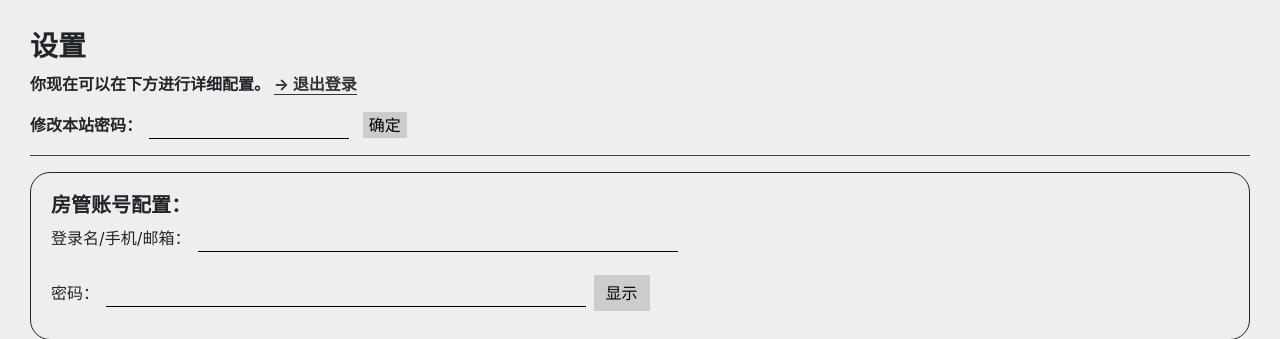
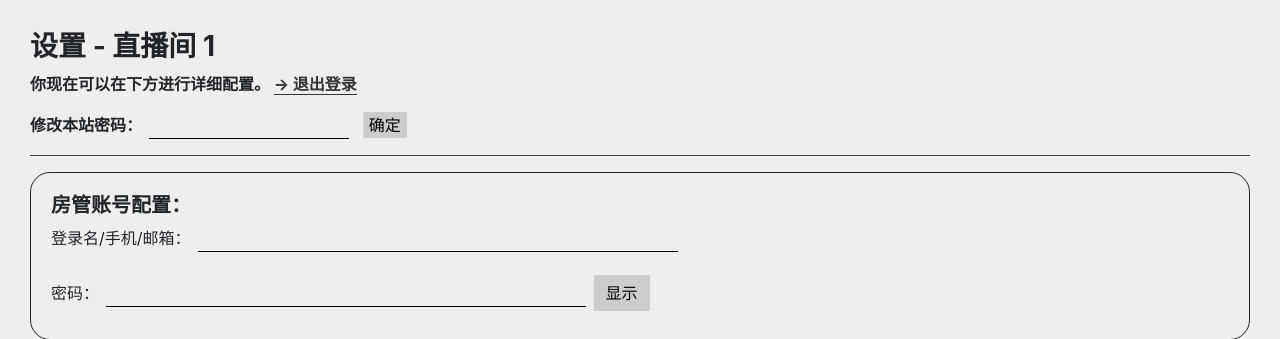
Before and after one commit to cl-ei/stormgift, a Python web app: template website/templates/dxj_settings.html in a window 1280 px wide. Shown: the top 339 px of the page. Run offline with Jinja, Linux system fonts and the light colour scheme; the template is opened without the code that fills it: most values are stand-ins (such as "Sample title", 1, 10 or a date in 2020); some libraries are stand-ins or nearby versions.

Commit message:
update website.

```diff
--- a/website/handlers/dxj.py
+++ b/website/handlers/dxj.py
@@ -71,7 +71,8 @@ async def settings(request):
     existed_settings = await SuperDxjUserSettings.get(room_id=room_id)
     context = {
         "CDN_URL": CDN_URL,
-        "existed_settings": json.dumps(existed_settings)
+        "existed_settings": json.dumps(existed_settings),
+        "room_id": room_id,
     }
     return render_to_response("website/templates/dxj_settings.html", context=context)
 
--- a/website/templates/dxj_settings.html
+++ b/website/templates/dxj_settings.html
@@ -90,7 +90,7 @@
     </script>
 </head>
 <body>
-<h3><strong>设置</strong></h3>
+<h3><strong>设置 - 直播间 {{ room_id }}</strong></h3>
 <p><strong>你现在可以在下方进行详细配置。
     <a class="button center" href="/lt/dxj/logout">→ 退出登录</a><br>
     <form action="/lt/dxj/change_password" method="post">
```
